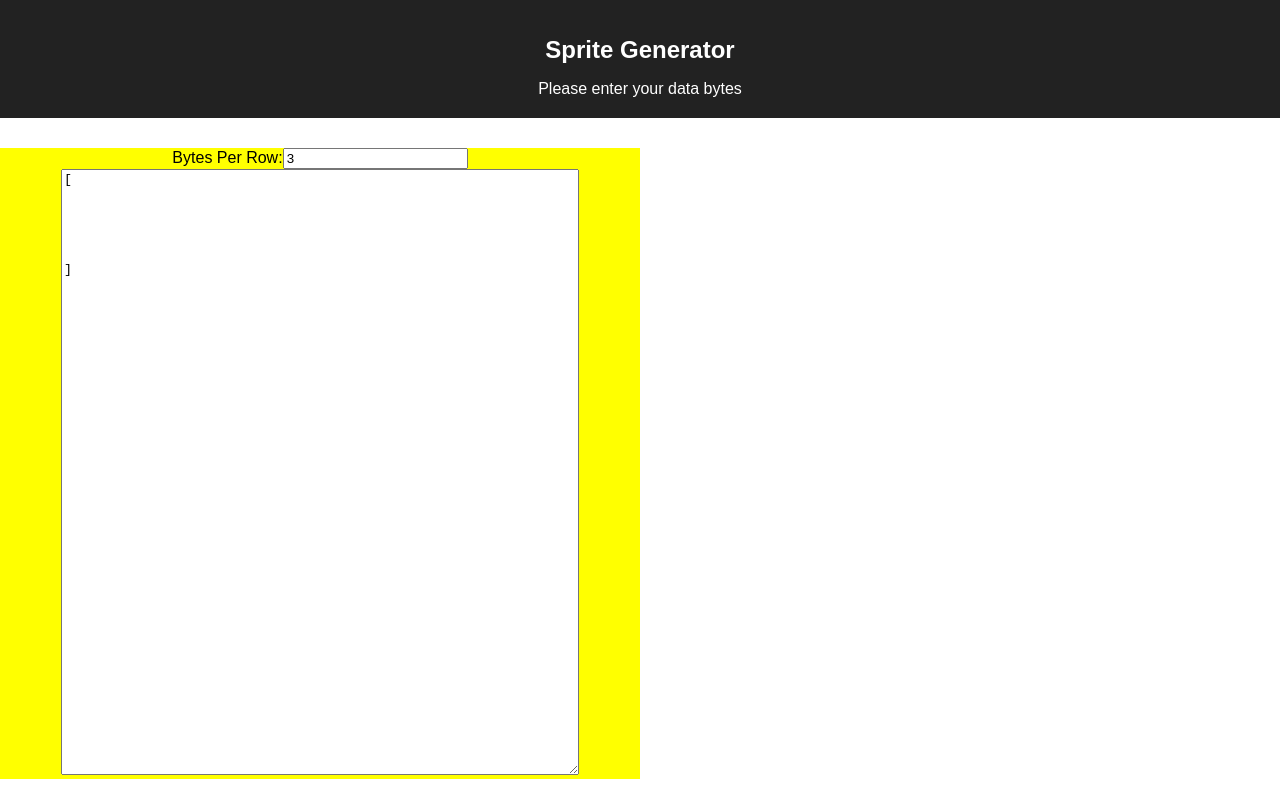
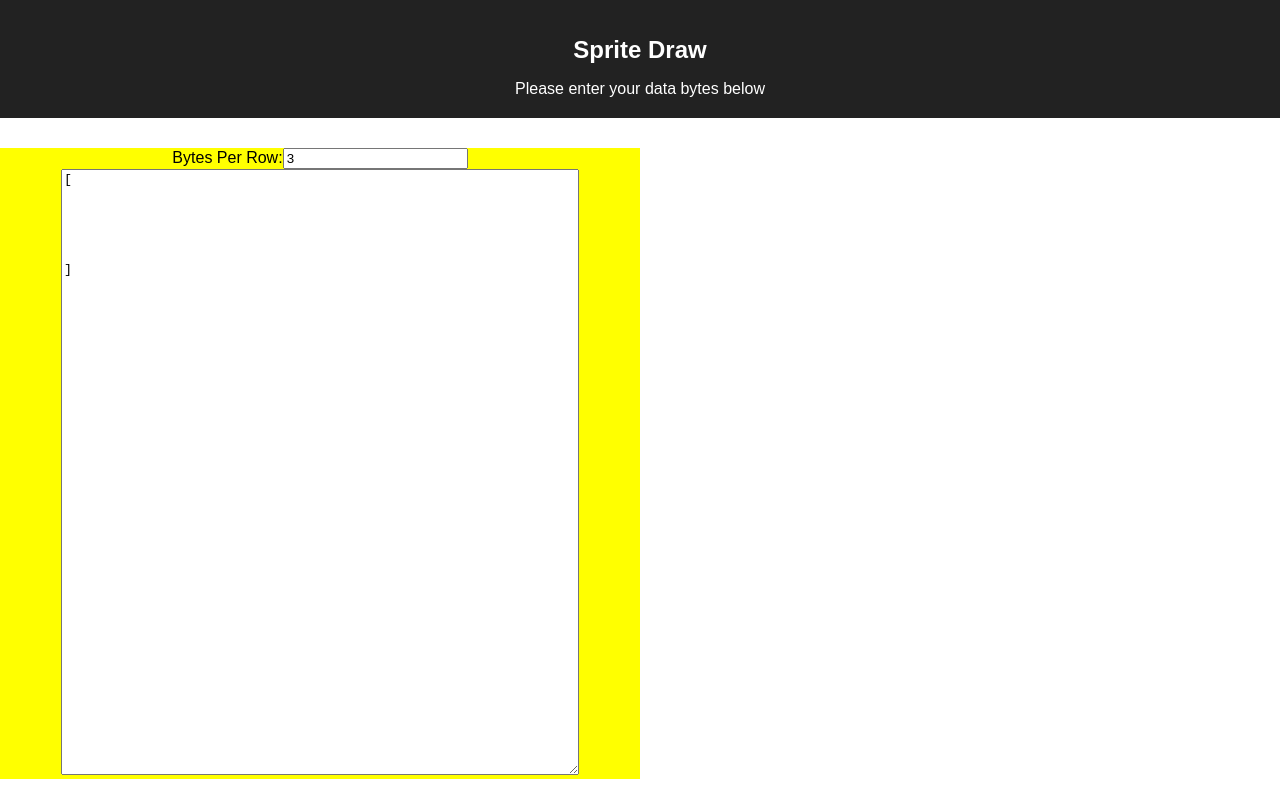
Before and after one commit to jayongg/Utilities, a React (Create React App) app in the folder sprite-draw/: page / in a window 1280 px wide. Built offline with nearby package versions, Linux system fonts and the light colour scheme; the HTML template or start-up script is replaced by a standard one.

Commit message:
cosmetic updates

```diff
--- a/sprite-draw/src/App.tsx
+++ b/sprite-draw/src/App.tsx
@@ -69,8 +69,8 @@ class App extends React.Component<{}, { bytesPerRow: number, dataValues: string
     return (
       <div className="App">
         <header className="App-header">
-          <h1 className="App-title">Sprite Generator</h1>
-          <div>Please enter your data bytes</div>
+          <h1 className="App-title">Sprite Draw</h1>
+          <div>Please enter your data bytes below</div>
         </header>
         <div style={{ display: "flex", marginTop: "30px" }}>
           <div style={{ width: "50%", backgroundColor: "yellow" }}>
```
